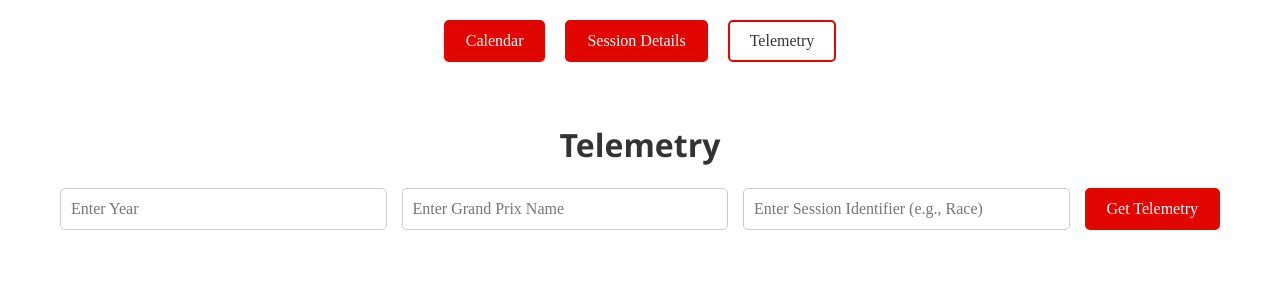
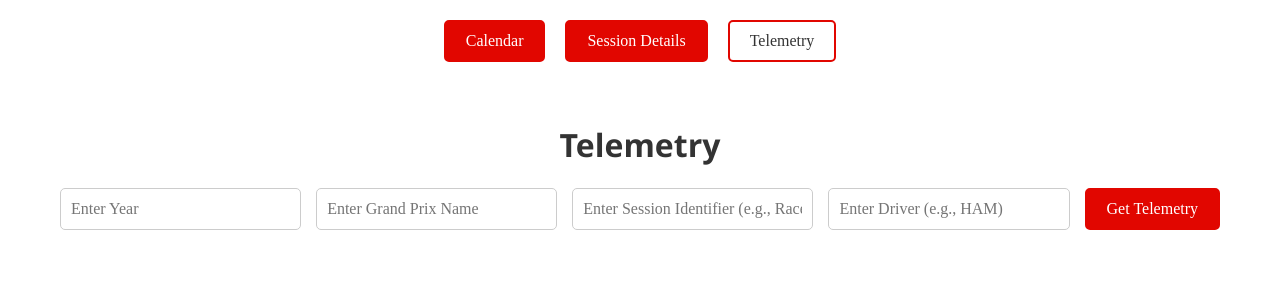
Before and after one commit to vighnesh-radhakrishnan/anemoi, a React (Create React App) app in the folder frontend/: page / in a window 1280 px wide. Both pictures are taken after a click on the element "Telemetry". Shown: the top 300 px of the page. Built offline with nearby package versions, Linux system fonts and the light colour scheme.

Commit message:
telemetry call fail fix

```diff
--- a/frontend/src/Components/Telemetry.js
+++ b/frontend/src/Components/Telemetry.js
@@ -23,6 +23,7 @@ const Telemetry = () => {
   const [selectedYear, setSelectedYear] = useState("");
   const [grandPrix, setGrandPrix] = useState("");
   const [sessionIdentifier, setSessionIdentifier] = useState("");
+  const [driver, setDriver] = useState("");
   const [telemetryData, setTelemetryData] = useState(null);
   const [loading, setLoading] = useState(false);
   const [error, setError] = useState(false);
@@ -31,6 +32,7 @@ const Telemetry = () => {
   const handleGrandPrixChange = (event) => setGrandPrix(event.target.value);
   const handleIdentifierChange = (event) =>
     setSessionIdentifier(event.target.value);
+  const handleDriverChange = (event) => setDriver(event.target.value);
 
   const handleSubmit = async (event) => {
     event.preventDefault();
@@ -40,7 +42,7 @@ const Telemetry = () => {
 
     try {
       const response = await axios.get(
-        `https://anemoi-backend.onrender.com/telemetry?year=${selectedYear}&gp=${grandPrix}&identifier=${sessionIdentifier}`
+        `https://anemoi-backend.onrender.com/telemetry?year=${selectedYear}&gp=${grandPrix}&identifier=${sessionIdentifier}&driver=${driver}`
       );
       if (response.data.error) {
         setError(true);
@@ -87,6 +89,13 @@ const Telemetry = () => {
           placeholder="Enter Session Identifier (e.g., Race)"
           value={sessionIdentifier}
           onChange={handleIdentifierChange}
+          required
+        />
+        <input
+          type="text"
+          placeholder="Enter Driver (e.g., HAM)"
+          value={driver}
+          onChange={handleDriverChange}
           required
         />
         <button type="submit">Get Telemetry</button>
```
